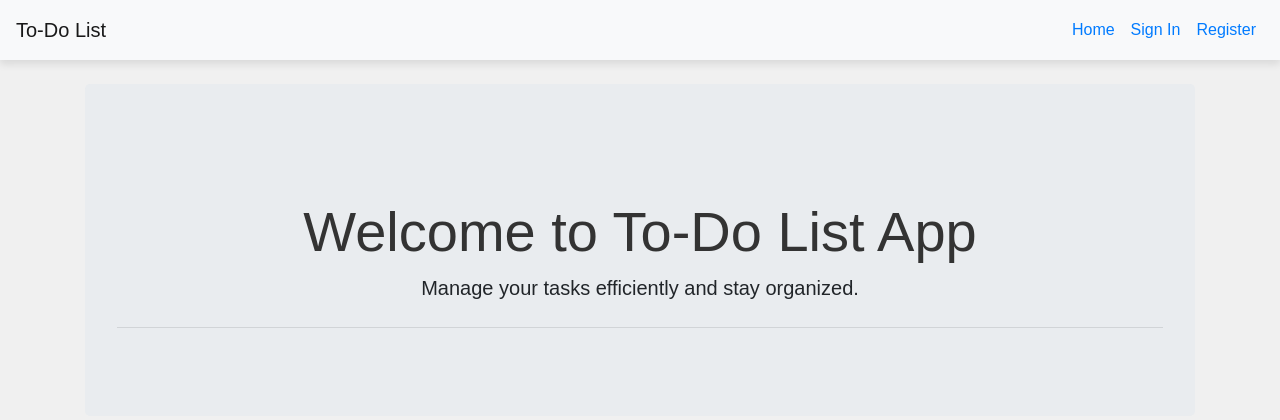
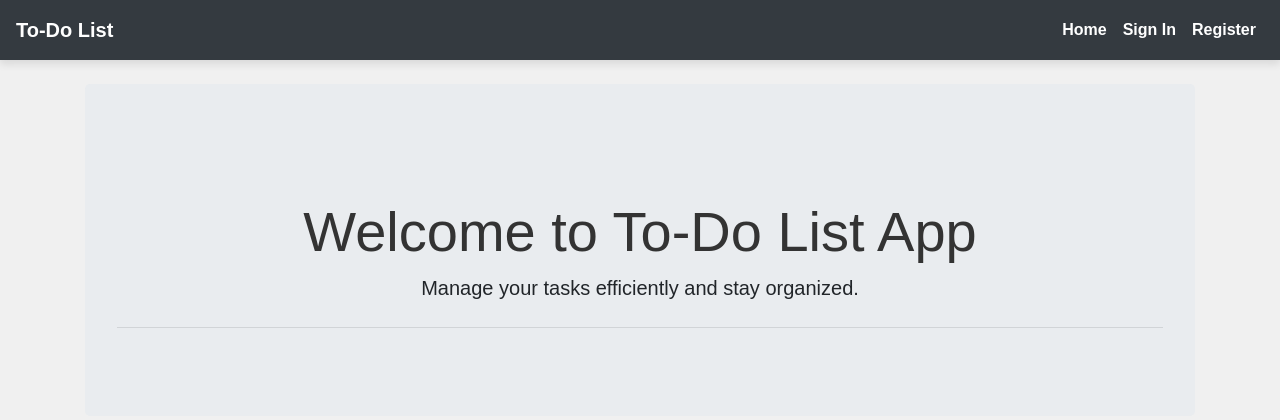
Before and after one commit to Mah-N/to-do-organizer, a Django app: page / in a window 1280 px wide. Shown: the top 420 px of the page. Run offline with Django 4.2, Linux system fonts and the light colour scheme.

Commit message:
Add more styling to nav bar

```diff
--- a/static/css/style.css
+++ b/static/css/style.css
@@ -47,16 +47,23 @@ h1 {
 /* Navbar Custom Styles */
 nav.navbar {
     box-shadow: 0 4px 8px rgba(0, 0, 0, 0.1); /* Adding a subtle shadow */
-    background-color: #343a40;
+    background-color: #343a40 !important;
+}
+
+.navbar-brand {
+    color: #ffffff !important; /* Change color to white */
+    font-weight: bold; /* Make text bold */
 }
 
 .nav-link {
     padding: 10px 15px;
-    color: #007bff !important; /* Bootstrap primary color */
+    color: #ffffff !important; /* Bootstrap primary color */
+    font-weight: bold; /* Make text bold */
 }
 
 .nav-link:hover {
     background-color: #e2e6ea;  /* Light background on hover */
+    color: #343a40 !important; /* Darker color on hover */
     border-radius: 5px;
 }
 
--- a/todo_list/settings.py
+++ b/todo_list/settings.py
@@ -35,7 +35,6 @@ CSRF_TRUSTED_ORIGINS = [
     'https://my-todo-list-final-project-45103fba3130.herokuapp.com'
     'http://127.0.0.1:8000',
     'http://localhost:8000',
-
 
 ]
 
```
